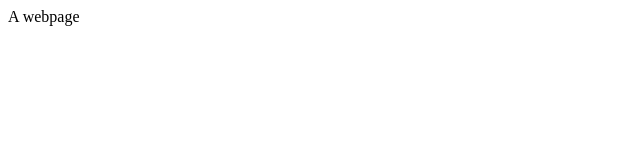
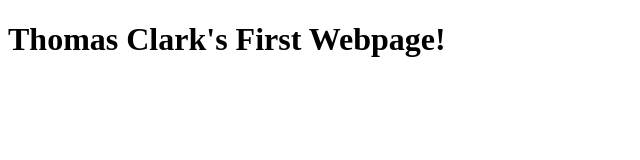
Before and after one commit to cannondev/thomascclark.me, a plain HTML site: page index.html in a window 1280 px wide. Shown: the whole page, without its empty margins (0-640 px from the left). Drawn offline with Linux system fonts and the light colour scheme.

Commit message:
added header

```diff
--- a/index.html
+++ b/index.html
@@ -4,6 +4,6 @@
         <title>thomascclark.me</title>
     </head>
     <body>
-        A webpage
+        <h1>Thomas Clark's First Webpage!</h1>
     </body>
 </html>
```
